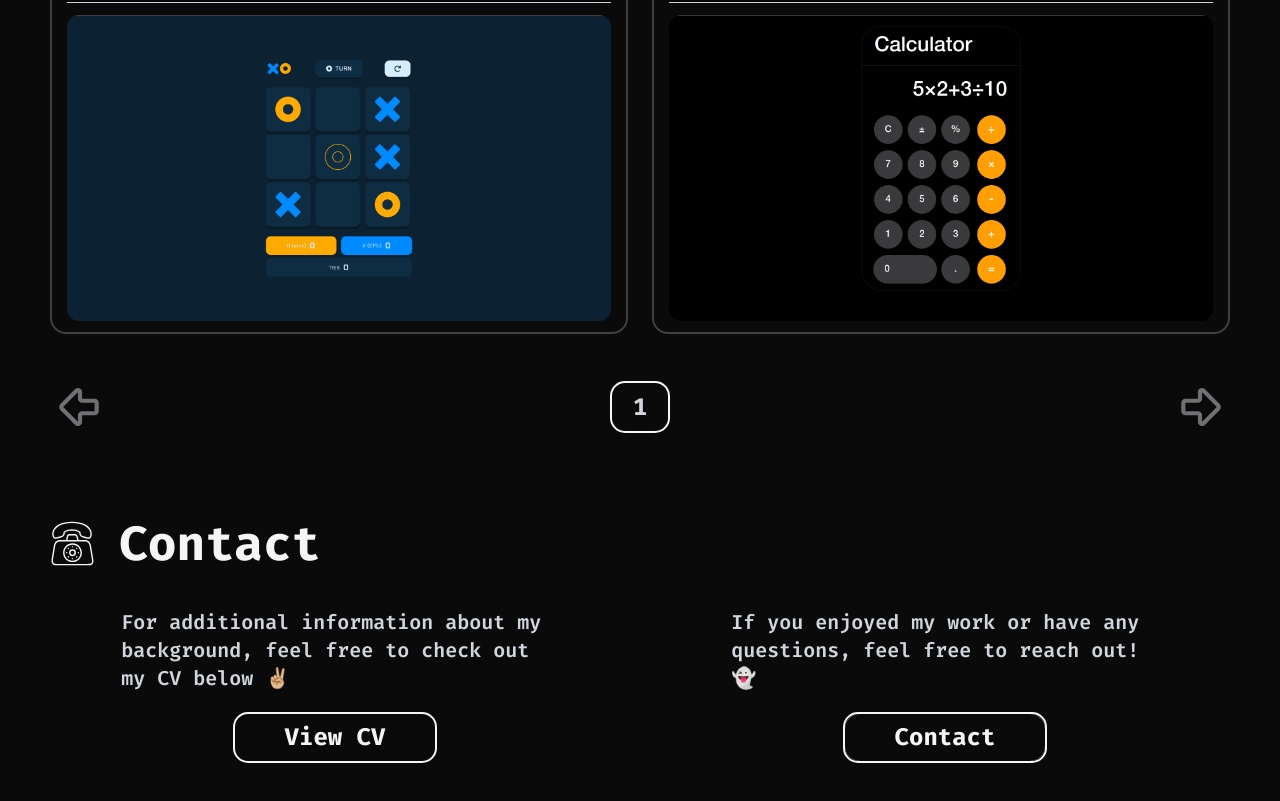
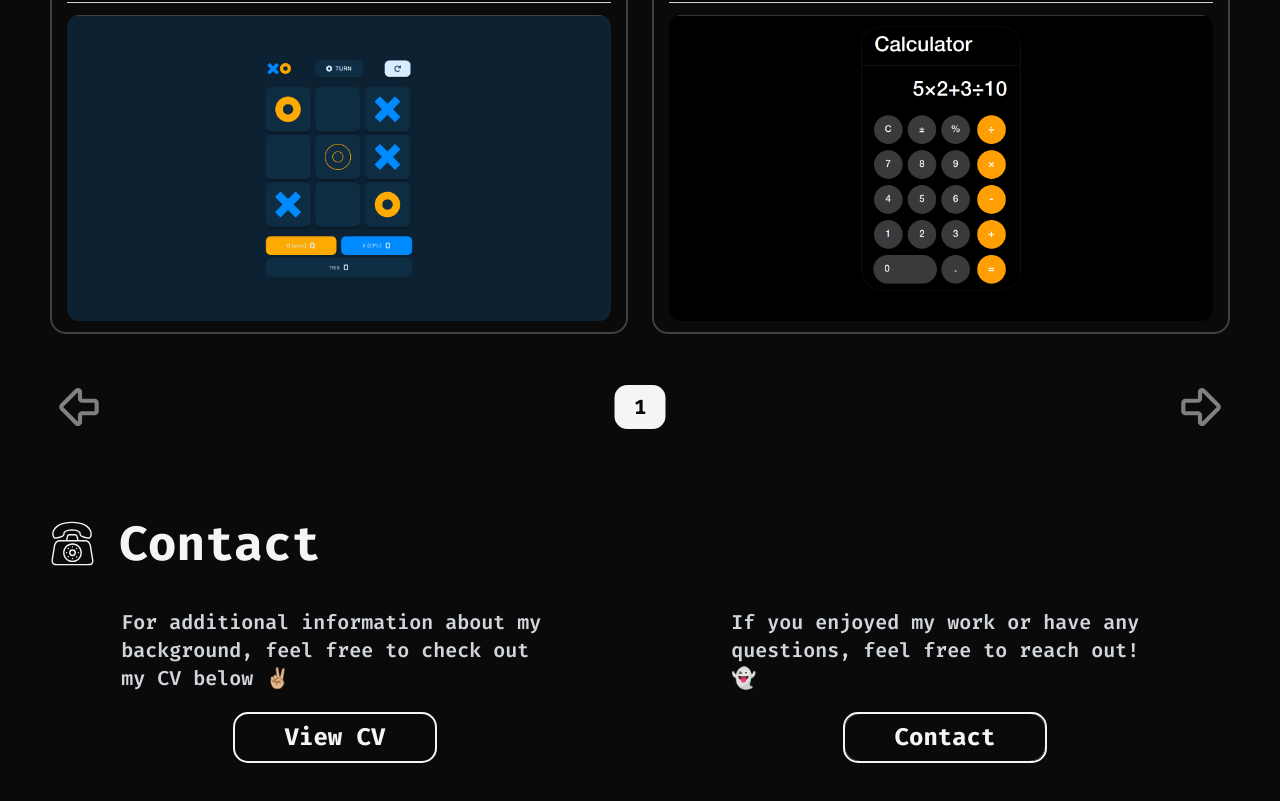
Before and after one commit to AlexanderMatveev2908/next-portfolio, a Next.js app: page / in a window 1280 px wide. Shown: the part 2006-2807 px from the top of the page. Built offline with nearby package versions, Linux system fonts and the light colour scheme.

Commit message:
isolated row btns pages

```diff
--- a/src/features/Projects/components/PageCounter/PageCounter.tsx
+++ b/src/features/Projects/components/PageCounter/PageCounter.tsx
@@ -9,8 +9,8 @@ import { projects } from "../../uiFactory";
 import { genNumBlockBtns, getNumCards } from "@/core/lib/style";
 import BtnBase from "@/shared/components/elements/BtnBase/BtnBase";
 import { ArrowBigLeft, ArrowBigRight } from "lucide-react";
-import { useGenIDs } from "@/core/hooks/useGenIDs";
 import { css } from "@emotion/react";
+import RowPageBtns from "./components/RowPageBtns/RowPageBtns";
 
 const PageCounter: FC = () => {
   const projState = useSelector(getProjectsState);
@@ -40,18 +40,16 @@ const PageCounter: FC = () => {
     [totPages, maxBlockBtns]
   );
 
-  const { ids } = useGenIDs({
-    lengths: [maxBlockBtns],
-  });
+  const dispatch = useDispatch();
 
-  const currPages = useMemo(() => {
-    const start = projState.currBlock * maxBlockBtns;
-    const end = Math.min(start + maxBlockBtns, totPages);
-
-    return Array.from({ length: end - start }, (_, i) => start + i);
-  }, [projState.currBlock, maxBlockBtns, totPages]);
-
-  const dispatch = useDispatch();
+  const handleBlockClick = (type: "inc" | "dec") => {
+    dispatch(
+      projectsSlice.actions.setPagination({
+        field: "currBlock",
+        val: projState.currBlock + (type === "inc" ? 1 : -1),
+      })
+    );
+  };
 
   return (
     <div className="w-full grid grid-cols-[60px_1fr_60px] items-center gap-10">
@@ -61,39 +59,17 @@ const PageCounter: FC = () => {
             svg: ArrowBigLeft,
           },
           disabled: !projState.currBlock,
-          handleClick: () => {
-            dispatch(
-              projectsSlice.actions.setPagination({
-                field: "currBlock",
-                val: projState.currBlock - 1,
-              })
-            );
+          handleClick: handleBlockClick.bind(null, "dec"),
+          $scaleUp: 1.25,
+          $custom: {
+            css: css`
+              color: var(--whitesmoke);
+            `,
           },
         }}
       />
 
-      <div
-        className="w-full items-center flex gap-5"
-        css={css`
-          justify-content: ${currPages.length === 1 ? "center" : "flex-start"};
-        `}
-      >
-        {currPages.map((val, i) => (
-          <div key={ids[0][i]} className="w-[60px]">
-            <BtnBase
-              {...{
-                el: { txt: `${val + 1}` },
-                $custom: {
-                  css: css`
-                    border: 2px solid var(--whitesmoke);
-                    border-radius: 15px;
-                  `,
-                },
-              }}
-            />
-          </div>
-        ))}
-      </div>
+      <RowPageBtns {...{ maxBlockBtns, totPages, projState }} />
 
       <BtnBase
         {...{
@@ -101,13 +77,12 @@ const PageCounter: FC = () => {
             svg: ArrowBigRight,
           },
           disabled: projState.currBlock === totBlocks - 1,
-          handleClick: () => {
-            dispatch(
-              projectsSlice.actions.setPagination({
-                field: "currBlock",
-                val: projState.currBlock + 1,
-              })
-            );
+          handleClick: handleBlockClick.bind(null, "inc"),
+          $scaleUp: 1.25,
+          $custom: {
+            css: css`
+              color: var(--whitesmoke);
+            `,
           },
         }}
       />
--- /dev/null
+++ b/src/features/Projects/components/PageCounter/components/RowPageBtns/RowPageBtns.tsx
@@ -0,0 +1,78 @@
+/** @jsxImportSource @emotion/react */
+
+"use client";
+
+import { useGenIDs } from "@/core/hooks/useGenIDs";
+import { projectsSlice, ProjectsStateType } from "@/features/Projects/slice";
+import BtnBase from "@/shared/components/elements/BtnBase/BtnBase";
+import { css } from "@emotion/react";
+import { useMemo, type FC } from "react";
+import { useDispatch } from "react-redux";
+
+type PropsType = {
+  maxBlockBtns: number;
+  totPages: number;
+  projState: ProjectsStateType;
+};
+
+const RowPageBtns: FC<PropsType> = ({ maxBlockBtns, totPages, projState }) => {
+  const dispatch = useDispatch();
+  const handlePageClick = (page: number) => {
+    dispatch(
+      projectsSlice.actions.setPagination({
+        field: "currPage",
+        val: page,
+      })
+    );
+  };
+
+  const currPages = useMemo(() => {
+    const start = projState.currBlock * maxBlockBtns;
+    const end = Math.min(start + maxBlockBtns, totPages);
+
+    return Array.from({ length: end - start }, (_, i) => start + i);
+  }, [projState.currBlock, maxBlockBtns, totPages]);
+
+  const { ids } = useGenIDs({
+    lengths: [maxBlockBtns],
+  });
+
+  return (
+    <div
+      className="w-full items-center flex gap-5"
+      css={css`
+        justify-content: ${currPages.length === 1 ? "center" : "space-around"};
+      `}
+    >
+      {currPages.map((val, i) => (
+        <div key={ids[0][i]} className="w-[60px]">
+          <BtnBase
+            {...{
+              el: { txt: `${val + 1}` },
+              $custom: {
+                css: css`
+                  border: ${`2px solid var(--${
+                    projState.currPage === val ? "whitesmoke" : "neutral__700"
+                  })`};
+                  border-radius: 15px;
+
+                  transform: scale(${projState.currPage === val ? 0.85 : 1});
+                  background: var(
+                    --${projState.currPage === val ? "whitesmoke" : "neutral__950"}
+                  );
+                  color: var(
+                    --${projState.currPage === val ? "neutral__950" : "whitesmoke"}
+                  );
+                `,
+              },
+              $scaleUp: 1.15,
+              handleClick: handlePageClick.bind(null, val),
+            }}
+          />
+        </div>
+      ))}
+    </div>
+  );
+};
+
+export default RowPageBtns;
--- a/src/shared/components/elements/BtnBase/BtnBase.tsx
+++ b/src/shared/components/elements/BtnBase/BtnBase.tsx
@@ -25,20 +25,27 @@ type PropsType = {
   $custom?: {
     css: SerializedStyles;
   };
+  $scaleUp: number;
 
   handleClick?: () => void;
   disabled?: boolean;
 };
 
-const BtnBase: FC<PropsType> = ({ el, $custom, handleClick, disabled }) => {
+const BtnBase: FC<PropsType> = ({
+  el,
+  $custom,
+  handleClick,
+  $scaleUp,
+  disabled,
+}) => {
   return (
     <button
-      className="btn_app py-2 px-4 w-full h-full flex items-center gap-6  text-gray-300 appearance-none justify-center disabled:opacity-50"
+      className="btn_app py-2 px-4 w-full h-full flex items-center gap-6 appearance-none justify-center disabled:opacity-50"
       onClick={handleClick}
       disabled={disabled}
       style={
         {
-          "--scale_up": "1.25",
+          "--scale_up": $scaleUp,
         } as React.CSSProperties
       }
       css={css`
```
